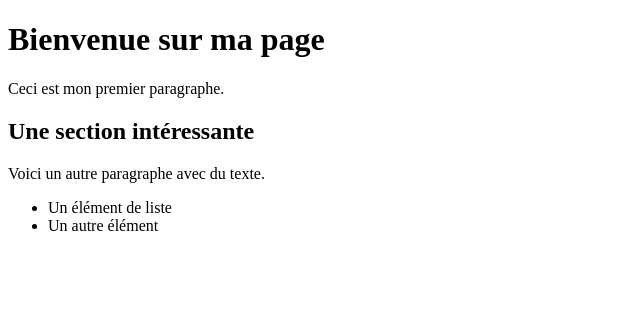
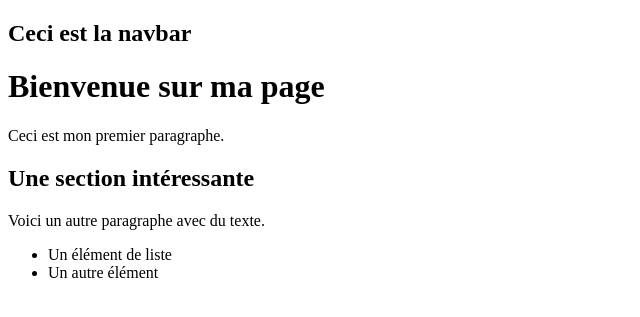
Before and after one commit to henrihals/ciaobatta, a Django app: template src/homepage/templates/homepage.html in a window 1280 px wide. Shown: the top 317 px of the page, without its empty margins (0-640 px from the left). Run offline with Django 5.2, Linux system fonts and the light colour scheme; the template is opened without the code that fills it, so the values that code supplies are empty; some libraries are stand-ins or nearby versions.

Commit message:
add header

```diff
--- a/src/templates/layouts/base.html
+++ b/src/templates/layouts/base.html
@@ -15,7 +15,7 @@
     </head>
     <body>
         <header>
-            {% comment %} {% include "layouts/partials/header.html" %} {% endcomment %}
+            {% include "layouts/partials/header.html" %}
         </header>
 
         <div class="body">
--- /dev/null
+++ b/src/templates/layouts/partials/header.html
@@ -0,0 +1,3 @@
+<nav class="navbar">
+    <h1>Ceci est la navbar</h1>
+</nav>
```
